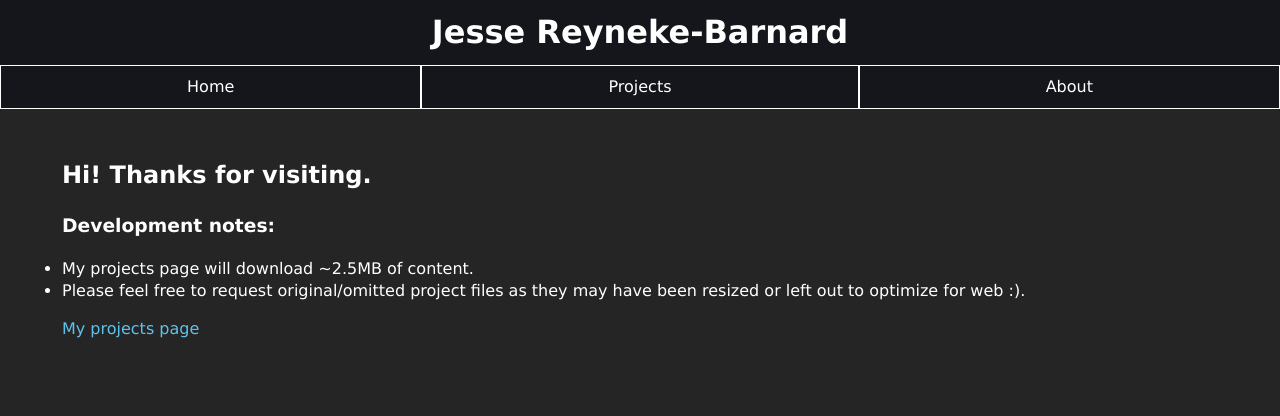
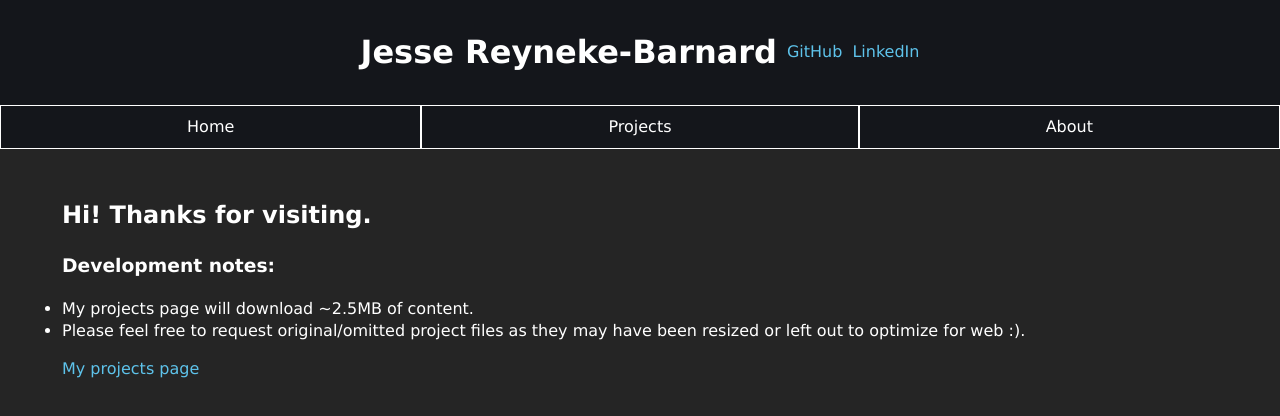
Before and after one commit to jesse-rb/portfolio, a React (Create React App) app in the folder React/: page / in a window 1280 px wide. Shown: the top 416 px of the page. Built offline with nearby package versions, Linux system fonts and the light colour scheme.

Commit message:
Add GitHub and LinkedIn links in portfolio header

```diff
--- a/React/src/Components/Layouts/Top.css
+++ b/React/src/Components/Layouts/Top.css
@@ -9,10 +9,21 @@
     /* box-shadow: 0px 0px 10px 5px var(--background-color); */
 }
 
-#top h1 {
+#details {
+    display: flex;
+    align-items: center;
+    justify-content: center;
+    flex-wrap: wrap;
+    padding-top: var(--space-2);
+    padding-bottom: var(--space-2);
+}
+
+#details h1 {
     margin: 0;
-    padding-bottom: var(--space);
-    padding-top: var(--space);
+}
+
+#details a {
+    margin-left: var(--space);
 }
 
 #navbar {
--- a/React/src/Components/Layouts/Top.js
+++ b/React/src/Components/Layouts/Top.js
@@ -4,7 +4,11 @@ import './Top.css'
 export default function Top() {
     return (
         <div id="top">
-            <h1>Jesse Reyneke-Barnard</h1>
+            <div id="details">
+                <h1>Jesse Reyneke-Barnard</h1>
+                <a target="_blank" rel="noopener noreferrer"href="https://github.com/jesse-rb">GitHub</a>
+                <a target="_blank" rel="noopener noreferrer"href="https://www.linkedin.com/in/jesse-reyneke-barnard/">LinkedIn</a>
+            </div>
             <div id="navbar">
                 <div><a href="/">Home</a></div>
                 <div><a href="/projects">Projects</a></div>
```
